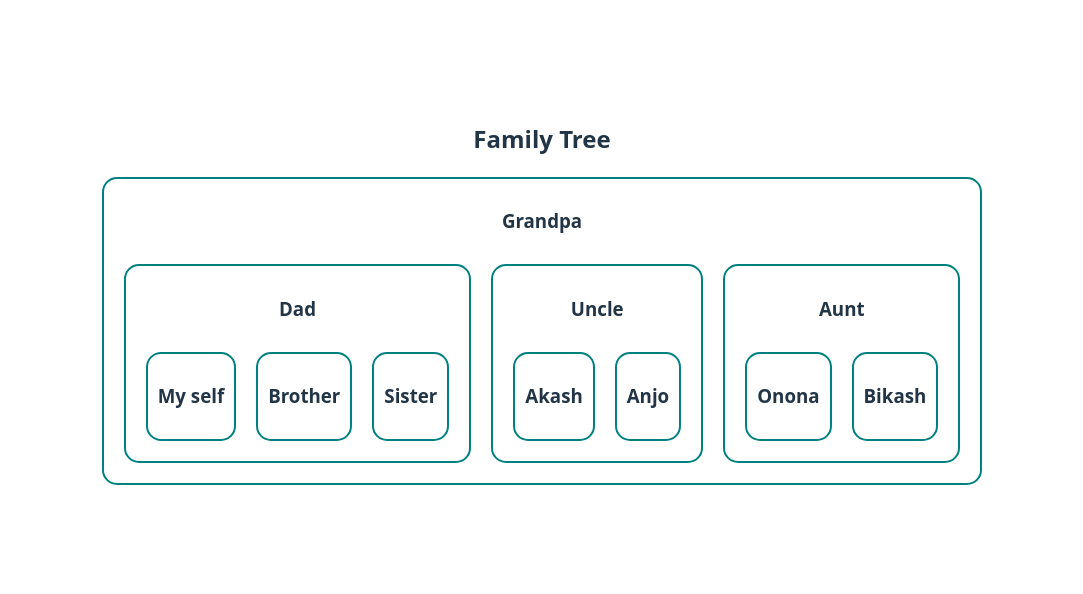
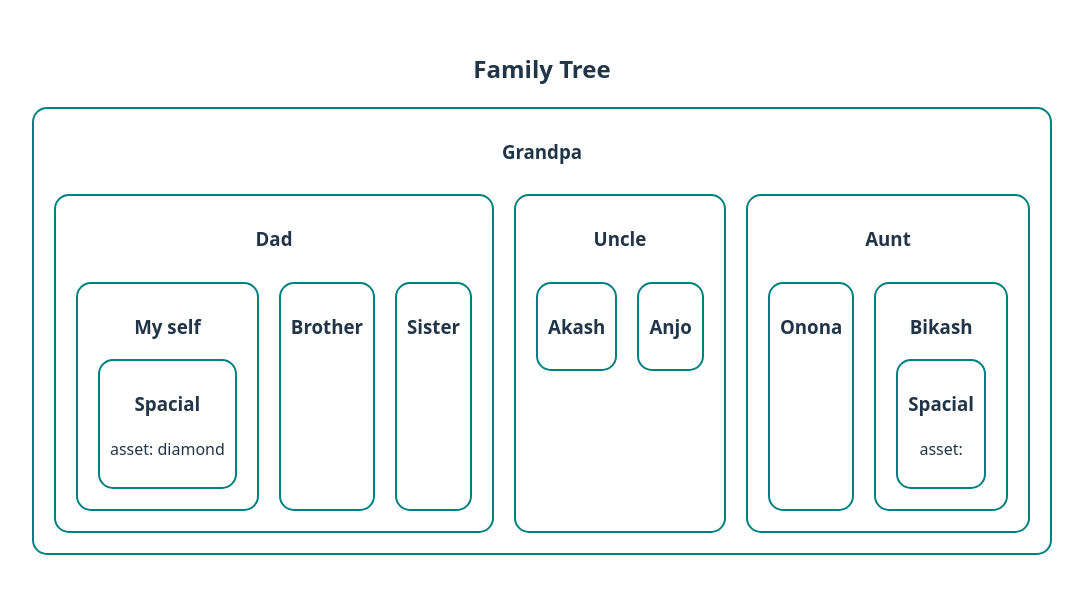
Before and after one commit to sohagroy7223/Explore-React-Form, a React (Vite) app: page / in a window 1280 px wide. Shown: the part 102-696 px from the top of the page, without its empty margins (98-1181 px from the left). Built offline with nearby package versions, Linux system fonts and the light colour scheme.

Commit message:
addad first option to prop deling

```diff
--- a/src/Components/FamilyTree/AuntSons.jsx
+++ b/src/Components/FamilyTree/AuntSons.jsx
@@ -1,9 +1,11 @@
 import React from "react";
+import Spacial from "./Spacial";
 
 const AuntSons = ({ name }) => {
   return (
     <div>
       <h3>{name}</h3>
+      {name === "Bikash" && <Spacial></Spacial>}
     </div>
   );
 };
--- a/src/Components/FamilyTree/Dad.jsx
+++ b/src/Components/FamilyTree/Dad.jsx
@@ -3,12 +3,12 @@ import MySelf from "./MySelf";
 import Brother from "./Brother";
 import Sister from "./Sister";
 import "./FamilyTree.css";
-const Dad = () => {
+const Dad = ({ asset }) => {
   return (
     <div>
       <h3>Dad</h3>
       <section className="flex">
-        <MySelf></MySelf>
+        <MySelf asset={asset}></MySelf>
         <Brother></Brother>
         <Sister></Sister>
       </section>
--- a/src/Components/FamilyTree/FamilyTree.jsx
+++ b/src/Components/FamilyTree/FamilyTree.jsx
@@ -1,11 +1,14 @@
 import React from "react";
 import Grandpa from "./Grandpa";
 import "./FamilyTree.css";
+
 const FamilyTree = () => {
+  const asset = "diamond";
+
   return (
     <div className="family-tree">
       <h2>Family Tree</h2>
-      <Grandpa></Grandpa>
+      <Grandpa asset={asset}></Grandpa>
     </div>
   );
 };
--- a/src/Components/FamilyTree/Grandpa.jsx
+++ b/src/Components/FamilyTree/Grandpa.jsx
@@ -4,12 +4,12 @@ import Uncle from "./Uncle";
 import Aunt from "./Aunt";
 import "./FamilyTree.css";
 
-const Grandpa = () => {
+const Grandpa = ({ asset }) => {
   return (
     <div>
       <h3>Grandpa</h3>
       <section className="flex">
-        <Dad></Dad>
+        <Dad asset={asset}></Dad>
         <Uncle></Uncle>
         <Aunt></Aunt>
       </section>
--- a/src/Components/FamilyTree/MySelf.jsx
+++ b/src/Components/FamilyTree/MySelf.jsx
@@ -1,9 +1,13 @@
 import React from "react";
+import Spacial from "./Spacial";
 
-const MySelf = () => {
+const MySelf = ({ asset }) => {
   return (
     <div>
       <h3>My self</h3>
+      <section>
+        <Spacial asset={asset}></Spacial>
+      </section>
     </div>
   );
 };
--- /dev/null
+++ b/src/Components/FamilyTree/Spacial.jsx
@@ -0,0 +1,12 @@
+import React from "react";
+
+const Spacial = ({ asset }) => {
+  return (
+    <div>
+      <h3>Spacial</h3>
+      <p>asset: {asset} </p>
+    </div>
+  );
+};
+
+export default Spacial;
```
